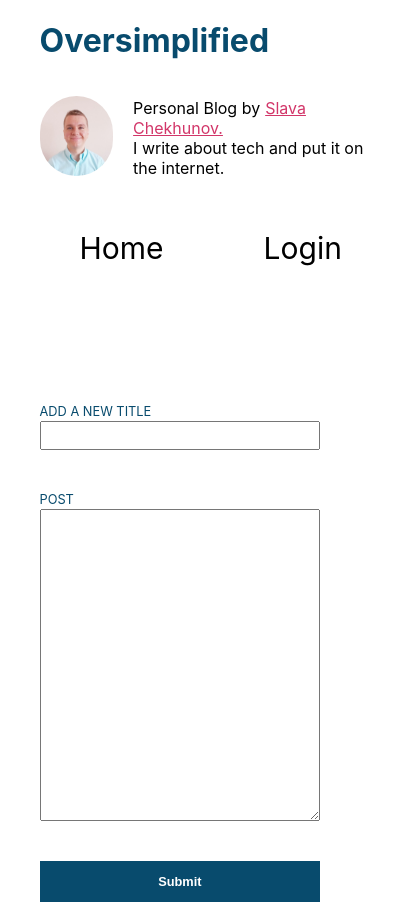
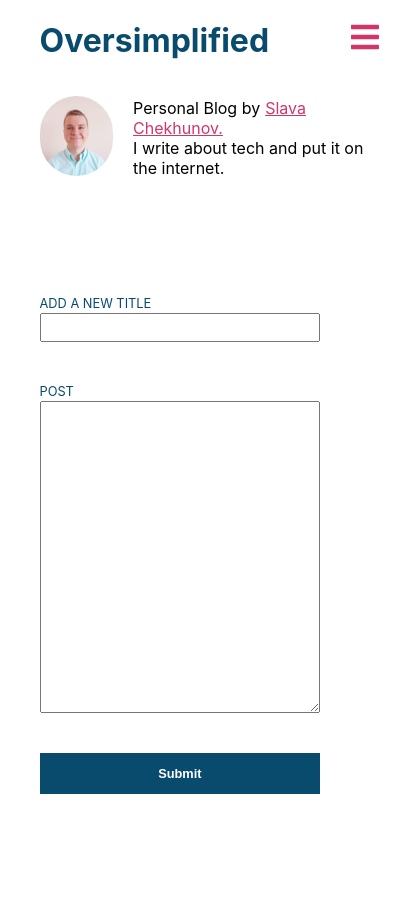
Before and after one commit to SlavaChekhunov/Personal-Blog---Project-3, a React (Create React App) app: page /create in a window 390 px wide. Shown: the whole page, 411 px wide, since content can reach past the window. After the commit the page ends 844 px from the top, so only its background shows below. Built offline with nearby package versions, Linux system fonts and the light colour scheme.

Commit message:
new navbar feature

```diff
--- a/package.json
+++ b/package.json
@@ -9,6 +9,7 @@
     "firebase": "^9.7.0",
     "react": "^18.1.0",
     "react-dom": "^18.1.0",
+    "react-icons": "^4.3.1",
     "react-router-dom": "^6.3.0",
     "react-scripts": "5.0.1",
     "react-toastify": "^8.2.0",
--- a/src/App.css
+++ b/src/App.css
@@ -1,3 +1,7 @@
+@import url('https://fonts.googleapis.com/css2?family=Merriweather&family=Montserrat:wght@700&display=swap');
+
+
+
 .wrapper {
   max-width: 700px;
   width: 90%;
@@ -10,11 +14,84 @@ nav {
   color: white;
 }
 
-ul{
+.navbar {
+  /* background-color: #060b26; */
+  height: 80%;
+  display: flex;
+  justify-content: flex-start;
+  align-items: center;
+}
+
+.menu-bars {
+  margin-left: 10rem;
+  font-size: 2rem;
+  background: none;
+}
+
+.nav-menu {
+  background-color: #060b26;
+  width: 250px;
+  height: 100vh;
+  display: flex;
+  justify-content: center;
+  position: fixed;
+  top: 0;
+  right: -100%;
+  transition: 850ms;
+}
+
+.nav-menu.active {
+  right: 0;
+  transition: 350ms;
+}
+
+.nav-text {
+  display: flex;
+  justify-content: start;
+  align-items: center;
+  padding: 8px 0px 8px 16px;
+  height: 60px;
+}
+
+.nav-text a {
+  text-decoration: none;
+  color: #f5f5f5;
+  font-size: 18px;
+  width: 95%;
+  height: 100%;
+  display: flex;
+  align-items: center;
+  padding: 0 16px;
+  border-radius: 4px;
+}
+
+.nav-text a:hover {
+  background-color: #1a83ff;
+}
+
+.nav-menu-items {
+  width: 100%;
+}
+
+.navbar-toggle {
+  background-color: #060b26;
+  width: 100%;
+  height: 80px;
+  display: flex;
+  justify-content: flex-start;
+  align-items: center;
+}
+
+span {
+  margin-left: 16px;
+}
+
+
+/* ul{
   align-items: center;
   justify-content: space-around;
   display: flex;
-}
+} */
 
 .anchor {
   font-size: 16px;
@@ -179,6 +256,13 @@ label {
     margin-right: 160px;
   }
 
+  .menu-bars {
+  margin-left: 6rem;
+  font-size: 2rem;
+  background: none;
+}
+
+
 }
 
 @media (max-width: 500px) {
@@ -202,6 +286,13 @@ label {
   .loginTag {
     margin-left:0;
   }
+
+ .menu-bars {
+  margin-left: 5rem;
+  font-size: 2rem;
+  background: none;
+}
+
 
 }
 
--- a/src/App.js
+++ b/src/App.js
@@ -1,17 +1,16 @@
 //Modules
 import { useState } from "react";
-import { Link, Routes, Route } from 'react-router-dom';
+import { Routes, Route } from 'react-router-dom';
 import { useNavigate } from "react-router-dom";
+import { signOut } from 'firebase/auth';
+import { auth } from "./firebase";
 
 //Config
 import CreatePost from "./components/CreatePost";
+import Navbar from "./components/Navbar";
 import Home from "./components/Home";
 import Login from "./components/Login";
-import { signOut } from 'firebase/auth';
-import { auth } from "./firebase";
 import profile from "./profile.jpg";
-
-// console.log(profile)
 
 //styling
 import "./App.css";
@@ -31,7 +30,7 @@ const App = () => {
   return (
     <div className="wrapper">
       <div className="header">
-        <h1>Oversimplified</h1>
+      <Navbar />
         <div className="profile">
           <div className="picture">
             <img src={profile} />
@@ -45,25 +44,6 @@ const App = () => {
           </p>
         </div>
       </div>
-      <nav>
-        <ul>
-          <li className="home">
-            <Link to="/">Home</Link>
-          </li>
-          <li>
-            {!userAuth ? (
-              <Link to="/login">Login</Link>
-            ) : (
-              <>
-                <Link to="/create">Create a post</Link>
-                <button className="logOut" onClick={signUserOut}>
-                  Log Out
-                </button>
-              </>
-            )}
-          </li>
-        </ul>
-      </nav>
       <Routes>
         <Route path="/" element={<Home userAuth={userAuth} />} />
         <Route path="/create" element={<CreatePost userAuth={userAuth} />} />
--- /dev/null
+++ b/src/components/Navbar.js
@@ -0,0 +1,47 @@
+import * as FaIcons from "react-icons/fa";
+import * as AiIcons from "react-icons/ai";
+import { useState } from "react";
+import { Link } from "react-router-dom";
+import {SidebarData} from './SidebarData'
+import { IconContext } from 'react-icons'
+
+
+function Navbar() {
+    const [sidebar, setSidebar] = useState(false);
+
+    const showSidebar = () => setSidebar(!sidebar)
+
+    return (
+      <>
+        <IconContext.Provider value={{ color: "#d23669" }}>
+          <div className="navbar">
+            <h1>Oversimplified</h1>
+            <Link to="#" className="menu-bars">
+              <FaIcons.FaBars onClick={showSidebar} />
+            </Link>
+          </div>
+          <nav className={sidebar ? "nav-menu active" : "nav-menu"}>
+            <ul className="nav-menu-items" onClick={showSidebar}>
+              <li className="navbar-toggle">
+                <Link to="#" className="menu-bars">
+                  <AiIcons.AiOutlineClose />
+                </Link>
+              </li>
+              {SidebarData.map((item, index) => {
+                return (
+                  <li key={index} className={item.className}>
+                    <Link to={item.path}>
+                      {item.icon}
+                      <span>{item.title}</span>
+                    </Link>
+                  </li>
+                );
+              })}
+            </ul>
+          </nav>
+        </IconContext.Provider>
+      </>
+    );
+}
+
+export default Navbar;
--- /dev/null
+++ b/src/components/SidebarData.js
@@ -0,0 +1,23 @@
+import * as AiIcons from "react-icons/ai";
+import * as IoIcons from "react-icons/io";
+
+export const SidebarData = [
+  {
+    title: "Home",
+    path: "/",
+    icon: <AiIcons.AiFillHome />,
+    className: "nav-text",
+  },
+  {
+    title: "Create a post",
+    path: "/create",
+    icon: <IoIcons.IoIosPaper />,
+    className: "nav-text",
+  },
+  {
+    title: "Login",
+    path: "/login",
+    icon: <AiIcons.AiOutlineLogin />,
+    className: "nav-text",
+  },
+];
```
Also changed, not shown: 1 other file (tests, documents, lock files or other folders).
